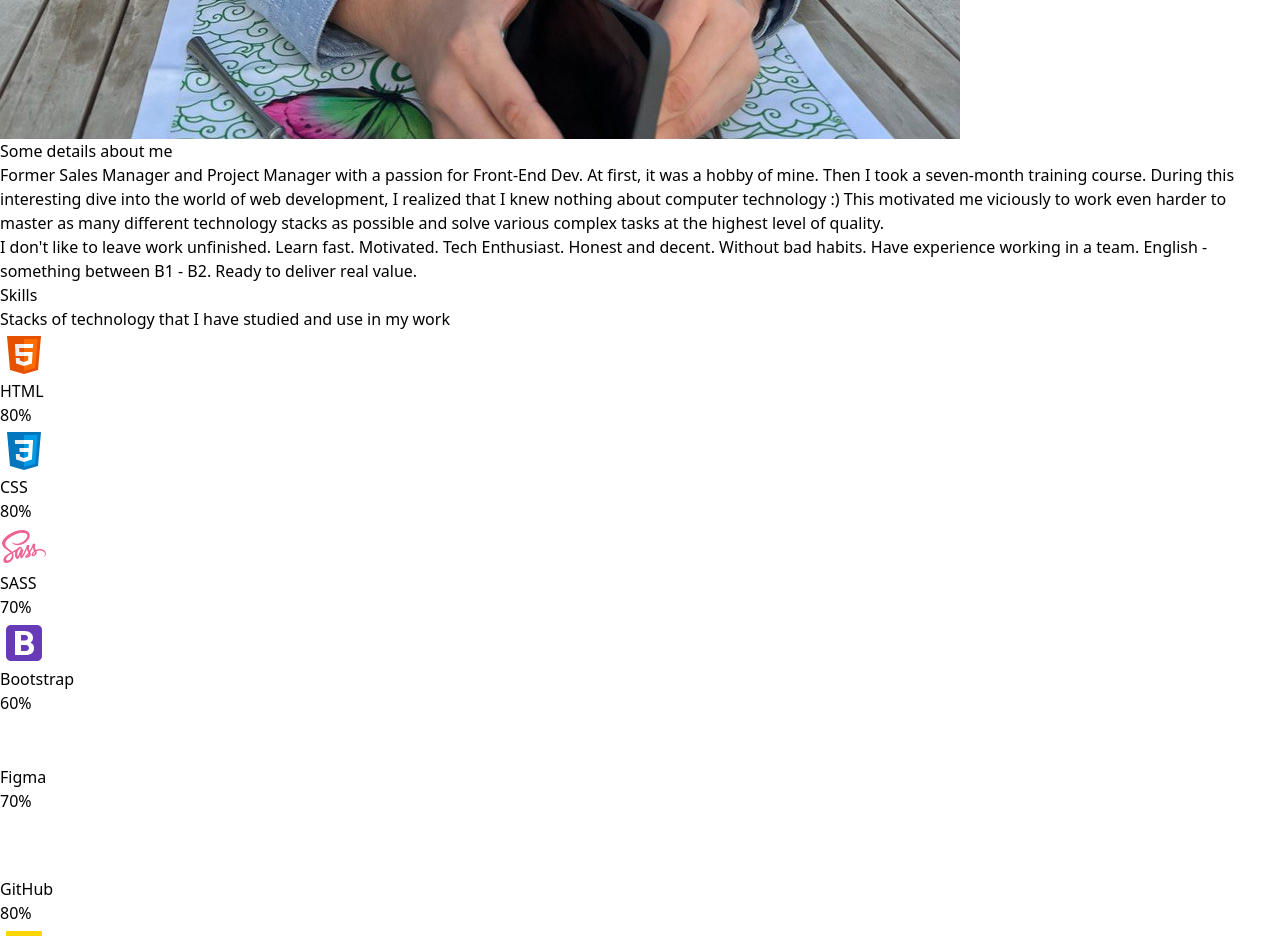
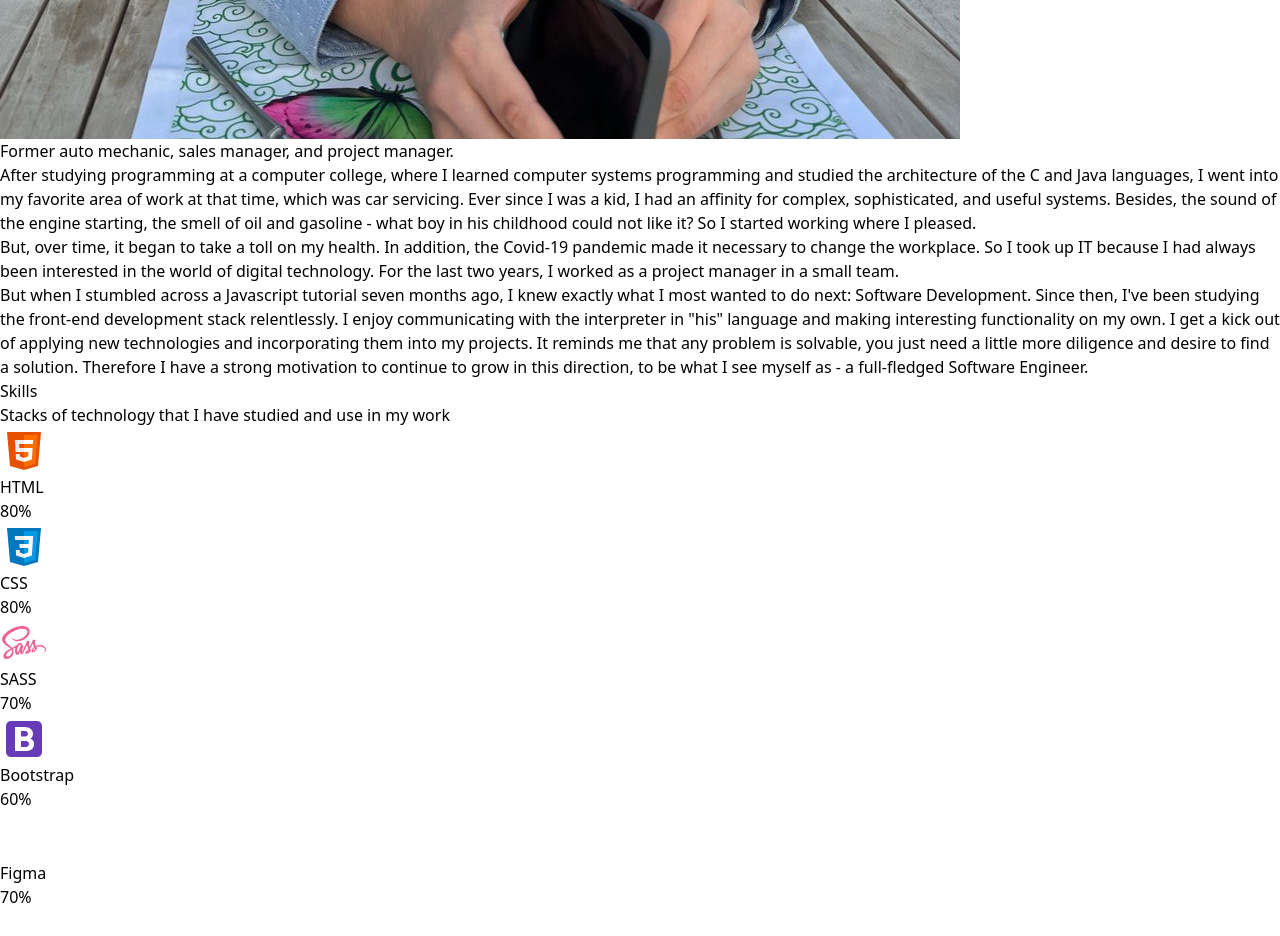
Before and after one commit to Aivazov/welcome-to-tim, a Next.js app: page / in a window 1280 px wide. Shown: the part 2300-3236 px from the top of the page. Built offline with nearby package versions, Linux system fonts and the light colour scheme.

Commit message:
changing About description

```diff
--- a/src/components/About.tsx
+++ b/src/components/About.tsx
@@ -19,7 +19,7 @@ export default class About extends Component<Props, State> {
       >
         <h3 className="title">About</h3>
 
-        <div className="flex flex-row max-lg:flex-col max-xl:justify-center max-xl:items-center">
+        <div className="flex flex-row max-xl:flex-col max-xl:justify-center max-xl:items-center justify-center items-center">
           <motion.img
             initial={{
               x: -200,
@@ -37,30 +37,48 @@ export default class About extends Component<Props, State> {
             }}
             src={'/static/about-picture.jpg'}
             alt="about-tim"
-            className="flex-shrink-0 max-md:rounded-full object-cover md:w-72 md:h-72 max-xl:mt-24 max-md:-mb-6 max-md:w-60 max-md:h-60 rounded-lg xl:w-[400px] xl:h-[400px] max-[440px]:w-48 max-[440px]:h-48"
+            className="flex-shrink-0 max-md:rounded-full object-cover md:w-72 md:h-72 max-xl:mt-24 max-md:-mb-6 max-md:w-60 max-md:h-60 rounded-lg lg:w-[400px] lg:h-[400px] max-[440px]:w-36 max-[440px]:h-36 lg:mb-6"
           />
 
           <div className="flex flex-col items-center justify-start">
-            <h4 className="max-xl:hidden text-4xl font-semibold max-sm:text-2xl max-[380px]:text-lg">
+            {/* <h4 className="max-xl:hidden text-4xl font-semibold max-sm:text-2xl max-[380px]:text-lg">
               Some details about me
-            </h4>
-            <div className="space-y-7 px-0 md:px-10 md:text-sm max-lg:mt-8 max-sm:text-sm max-[380px]:text-xs xl:mt-12 xl:text-xl">
+            </h4> */}
+            <div className="space-y-7 px-0 md:px-10 md:text-sm max-lg:mt-8 max-sm:text-xs max-[380px]:text-xs xl:mt-12 xl:text-base">
+              <p>Former auto mechanic, sales manager, and project manager. </p>
+
               <p>
-                Former Sales Manager and Project Manager with a passion for
-                Front-End Dev. At first, it was a hobby of mine. Then I took a
-                seven-month training course. During this interesting dive into
-                the world of web development, I realized that I knew nothing
-                about computer technology :) This motivated me viciously to work
-                even harder to master as many different technology stacks as
-                possible and solve various complex tasks at the highest level of
-                quality.
+                After studying programming at a computer college, where I
+                learned computer systems programming and studied the
+                architecture of the C and Java languages, I went into my
+                favorite area of work at that time, which was car servicing.
+                Ever since I was a kid, I had an affinity for complex,
+                sophisticated, and useful systems. Besides, the sound of the
+                engine starting, the smell of oil and gasoline - what boy in his
+                childhood could not like it? So I started working where I
+                pleased.
               </p>
 
               <p>
-                I don&apos;t like to leave work unfinished. Learn fast.
-                Motivated. Tech Enthusiast. Honest and decent. Without bad
-                habits. Have experience working in a team. English - something
-                between B1 - B2. Ready to deliver real value.
+                But, over time, it began to take a toll on my health. In
+                addition, the Covid-19 pandemic made it necessary to change the
+                workplace. So I took up IT because I had always been interested
+                in the world of digital technology. For the last two years, I
+                worked as a project manager in a small team.{' '}
+              </p>
+
+              <p>
+                But when I stumbled across a Javascript tutorial seven months
+                ago, I knew exactly what I most wanted to do next: Software
+                Development. Since then, I've been studying the front-end
+                development stack relentlessly. I enjoy communicating with the
+                interpreter in "his" language and making interesting
+                functionality on my own. I get a kick out of applying new
+                technologies and incorporating them into my projects. It reminds
+                me that any problem is solvable, you just need a little more
+                diligence and desire to find a solution. Therefore I have a
+                strong motivation to continue to grow in this direction, to be
+                what I see myself as - a full-fledged Software Engineer.
               </p>
             </div>
           </div>
```
